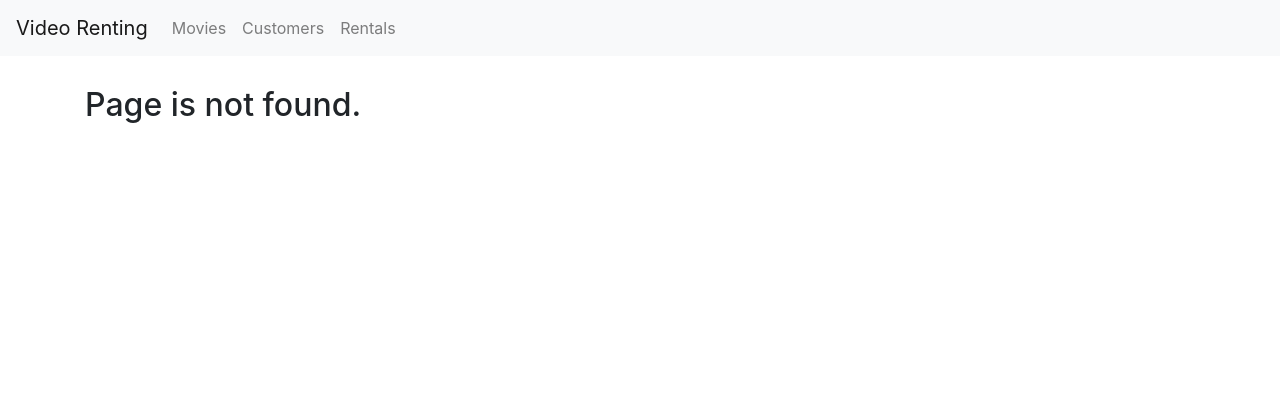
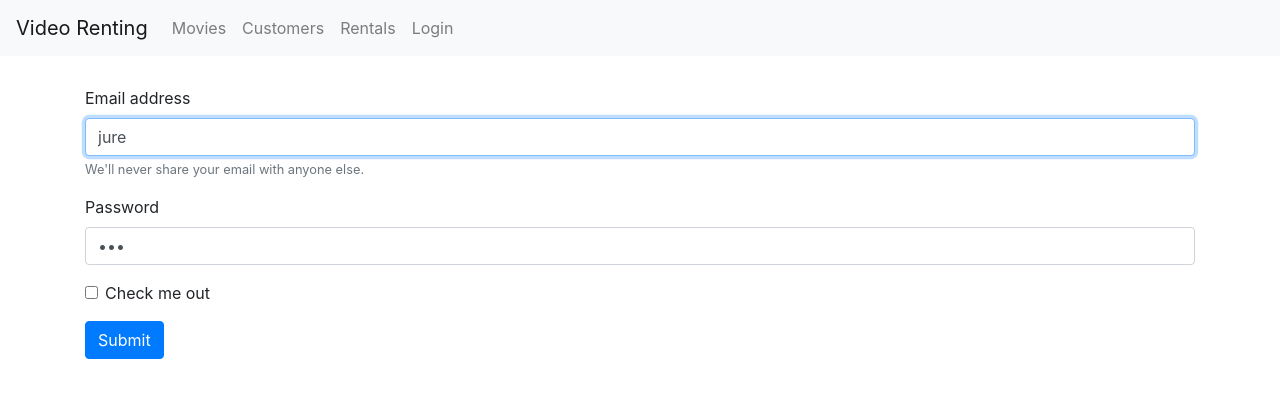
Before and after one commit to jurezu/video-renting-app-frontend, a React (Create React App) app: page /login in a window 1280 px wide. Before the commit this address led to /not-found. Shown: the top 398 px of the page. Built offline with nearby package versions, Linux system fonts and the light colour scheme.

Commit message:
login form

```diff
--- a/src/App.js
+++ b/src/App.js
@@ -8,6 +8,7 @@ import Rentals from "./components/rentals";
 import Movie from "./components/movie";
 import MovieDetails from "./components/moveiDetails";
 import NotFound from "./components/notFound";
+import LoginForm from "./components/forms/loginForm";
 
 function App() {
   return (
@@ -15,13 +16,14 @@ function App() {
       <Navigation />
       <main role="main" className="container">
         <Switch>
-          <Route path="/movies/:id" component={MovieDetails}></Route>
-          <Route path="/movies" component={Movie}></Route>
-          <Route path="/customers" component={Customers}></Route>
-          <Route path="/rentals" component={Rentals}></Route>
-          <Route path="/not-found" component={NotFound}></Route>
-          <Redirect from="/" exact to="/movies"></Redirect>
-          <Redirect from="/" to="/not-found"></Redirect>
+          <Route path="/login" component={LoginForm} />
+          <Route path="/movies/:id" component={MovieDetails} />
+          <Route path="/movies" component={Movie} />
+          <Route path="/customers" component={Customers} />
+          <Route path="/rentals" component={Rentals} />
+          <Route path="/not-found" component={NotFound} />
+          <Redirect from="/" exact to="/movies" />
+          <Redirect from="/" to="/not-found" />
         </Switch>
       </main>
     </React.Fragment>
--- /dev/null
+++ b/src/components/forms/loginForm.jsx
@@ -0,0 +1,58 @@
+import React, { Component } from "react";
+import { Form, Button } from "react-bootstrap";
+
+class LoginForm extends Component {
+  state = {
+    account: { username: "jure", password: "pas" }
+  };
+
+  handleSubmit = event => {
+    event.preventDefault();
+  };
+
+  handleChange = ({ currentTarget: input }) => {
+    const account = { ...this.state.account };
+    account[input.name] = input.value;
+    this.setState({ account });
+  };
+  render() {
+    const { password, username } = this.state.account;
+    return (
+      <Form onSubmit={this.handleSubmit}>
+        <Form.Group controlId="formBasicEmail">
+          <Form.Label>Email address</Form.Label>
+          <Form.Control
+            value={username}
+            onChange={this.handleChange}
+            autoFocus
+            name="username"
+            type="email"
+            placeholder="Enter email"
+          />
+          <Form.Text className="text-muted">
+            We'll never share your email with anyone else.
+          </Form.Text>
+        </Form.Group>
+
+        <Form.Group controlId="formBasicPassword">
+          <Form.Label>Password</Form.Label>
+          <Form.Control
+            name="password"
+            value={password}
+            onChange={this.handleChange}
+            type="password"
+            placeholder="Password"
+          />
+        </Form.Group>
+        <Form.Group controlId="formBasicCheckbox">
+          <Form.Check type="checkbox" label="Check me out" />
+        </Form.Group>
+        <Button variant="primary" type="submit">
+          Submit
+        </Button>
+      </Form>
+    );
+  }
+}
+
+export default LoginForm;
--- a/src/components/navigation.jsx
+++ b/src/components/navigation.jsx
@@ -19,6 +19,9 @@ class Navigation extends Component {
             <Nav.Link as={Link} to="/rentals">
               Rentals
             </Nav.Link>
+            <Nav.Link as={Link} to="/login">
+              Login
+            </Nav.Link>
           </Nav>
         </Navbar>
       </div>
```
